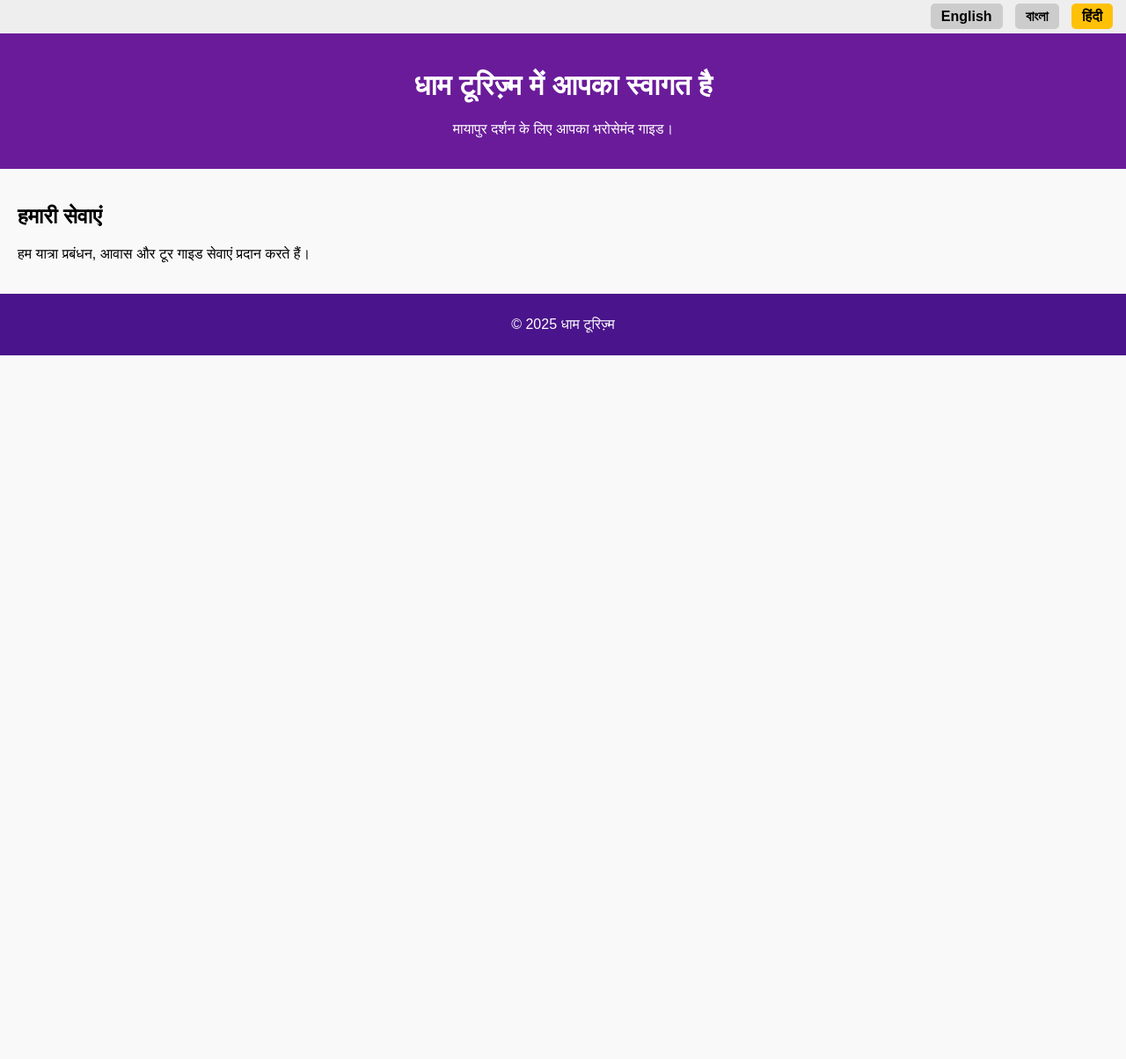
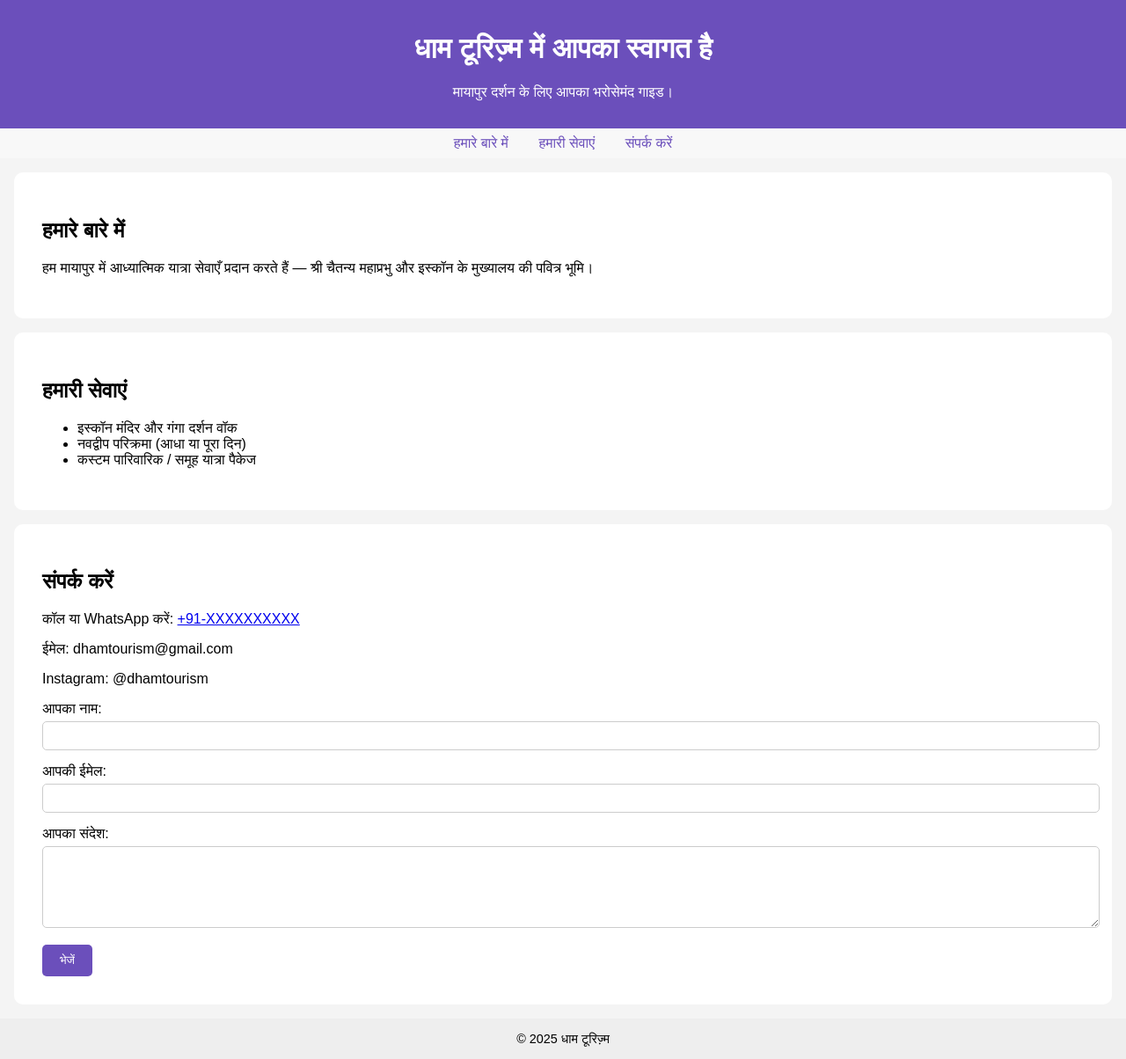
Before and after one commit to kanaikish/dham-tourism, a plain HTML site: page hi.html in a window 1280 px wide. Shown: the whole page at 88% size. Before the commit the page ends 800 px from the top, so only its background shows below. Drawn offline with Linux system fonts and the light colour scheme.

Commit message:
Update hi.html

```diff
--- a/hi.html
+++ b/hi.html
@@ -7,76 +7,107 @@
   <style>
     body {
       font-family: sans-serif;
+      background: #f4f4f4;
       margin: 0;
       padding: 0;
-      background-color: #f9f9f9;
     }
     header {
-      background-color: #6a1b9a;
+      background: #6b4fbb;
       color: white;
-      padding: 20px;
+      padding: 1em;
       text-align: center;
     }
     nav {
-      background-color: #4a148c;
-      padding: 10px;
+      background: #f8f8f8;
+      padding: 0.5em;
       text-align: center;
     }
     nav a {
-      color: white;
-      margin: 0 10px;
+      margin: 0 15px;
       text-decoration: none;
+      color: #6b4fbb;
     }
     section {
-      padding: 20px;
+      padding: 2em;
+      background: white;
+      margin: 1em;
+      border-radius: 10px;
     }
     footer {
-      background-color: #4a148c;
+      text-align: center;
+      background: #eee;
+      padding: 1em;
+      font-size: 0.9em;
+    }
+    input, textarea {
+      width: 100%;
+      margin-top: 5px;
+      margin-bottom: 15px;
+      padding: 8px;
+      border: 1px solid #ccc;
+      border-radius: 5px;
+    }
+    button {
+      padding: 10px 20px;
+      background-color: #6b4fbb;
       color: white;
-      text-align: center;
-      padding: 10px;
+      border: none;
+      border-radius: 5px;
+      cursor: pointer;
     }
-    .lang-buttons {
-      text-align: right;
-      padding: 10px;
-      background-color: #eee;
-    }
-    .lang-buttons a {
-      margin: 0 5px;
-      padding: 6px 12px;
-      text-decoration: none;
-      border-radius: 5px;
-      font-weight: bold;
-    }
-    .lang-buttons .active {
-      background-color: #ffc107;
-      color: black;
-    }
-    .lang-buttons .inactive {
-      background-color: #ccc;
-      color: black;
+    button:hover {
+      background-color: #5639a8;
     }
   </style>
 </head>
 <body>
-  <div class="lang-buttons">
-    <a href="index.html" class="inactive">English</a>
-    <a href="bn.html" class="inactive">বাংলা</a>
-    <a href="hi.html" class="active">हिंदी</a>
-  </div>
-
   <header>
     <h1>धाम टूरिज़्म में आपका स्वागत है</h1>
     <p>मायापुर दर्शन के लिए आपका भरोसेमंद गाइड।</p>
   </header>
 
-  <section>
+  <nav>
+    <a href="#about">हमारे बारे में</a>
+    <a href="#services">हमारी सेवाएं</a>
+    <a href="#contact">संपर्क करें</a>
+  </nav>
+
+  <section id="about">
+    <h2>हमारे बारे में</h2>
+    <p>हम मायापुर में आध्यात्मिक यात्रा सेवाएँ प्रदान करते हैं — श्री चैतन्य महाप्रभु और इस्कॉन के मुख्यालय की पवित्र भूमि।</p>
+  </section>
+
+  <section id="services">
     <h2>हमारी सेवाएं</h2>
-    <p>हम यात्रा प्रबंधन, आवास और टूर गाइड सेवाएं प्रदान करते हैं।</p>
+    <ul>
+      <li>इस्कॉन मंदिर और गंगा दर्शन वॉक</li>
+      <li>नवद्वीप परिक्रमा (आधा या पूरा दिन)</li>
+      <li>कस्टम पारिवारिक / समूह यात्रा पैकेज</li>
+    </ul>
+  </section>
+
+  <section id="contact">
+    <h2>संपर्क करें</h2>
+    <p>कॉल या WhatsApp करें: <a href="https://wa.me/91XXXXXXXXXX">+91-XXXXXXXXXX</a></p>
+    <p>ईमेल: dhamtourism@gmail.com</p>
+    <p>Instagram: @dhamtourism</p>
+
+    <form action="https://formspree.io/f/xovdwyjj" method="POST">
+      <label>आपका नाम:
+        <input type="text" name="name" required>
+      </label>
+      <label>आपकी ईमेल:
+        <input type="email" name="email" required>
+      </label>
+      <label>आपका संदेश:
+        <textarea name="message" rows="5" required></textarea>
+      </label>
+      <button type="submit">भेजें</button>
+    </form>
   </section>
 
   <footer>
-    <p>© 2025 धाम टूरिज़्म</p>
+    © 2025 धाम टूरिज़्म
   </footer>
 </body>
 </html>
```
